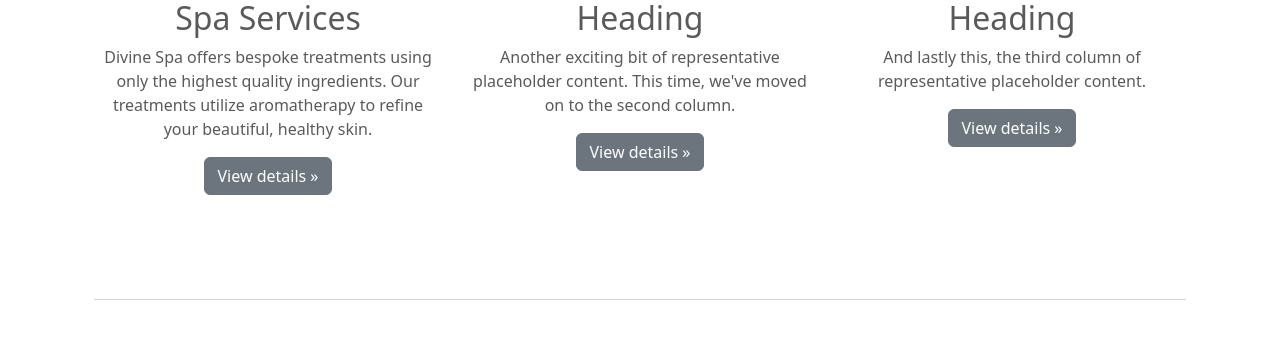
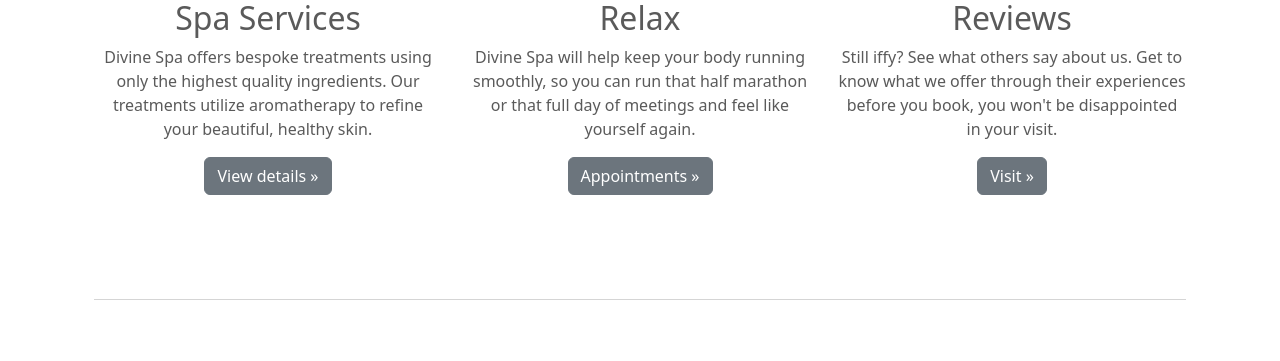
Before and after one commit to Candyce10/Devine-Spa, a Django app: page / in a window 1280 px wide. Shown: the part 1098-1459 px from the top of the page. Run offline with Django 4.2, Linux system fonts and the light colour scheme.

Commit message:
finished home page formatting

```diff
--- a/main_app/templates/base.html
+++ b/main_app/templates/base.html
@@ -25,11 +25,7 @@
     <nav class="navbar bg-light fixed-top">
         <div class="container-fluid">
 
-              <ul class="nav nav-pills">
-                <li class="nav-item">
-                  <a class="nav-link active" aria-current="page" href="#">Book Today</a>
-                </li>
-                </ul>
+
 
           <a class="navbar-brand " href="/">Divine Spa</a>
 
--- a/main_app/templates/home.html
+++ b/main_app/templates/home.html
@@ -30,7 +30,7 @@
         <div class="carousel-caption">
           <h1>Feel Like Your Best Self Again</h1>
           <p class="carousel-p">Divine Spa offers bespoke treatments using only the highest quality ingredients. Our treatments utilize aromatherapy to refine your beautiful, healthy skin.</p>
-          <p class="carousel-btn"><a class="btn btn-lg btn-secondary" href="/services">Services</a></p>
+          <p class="carousel-btn"><a class="btn btn-lg btn-secondary" href="/services">Our Services</a></p>
         </div>
       </div>
     </div>
@@ -40,8 +40,8 @@
 
         <div class="carousel-caption text-end">
           <h1>Prepare to Relax</h1>
-          <p class="carousel-p">Some representative placeholder content for the third slide of this carousel.</p>
-          <p class="carousel-btn"><a class="btn btn-lg btn-secondary" href="#">Browse gallery</a></p>
+          <p class="carousel-p">Treat yourself to something amazing.</p>
+          <p class="carousel-btn"><a class="btn btn-lg btn-secondary" href="/services">Browse gallery</a></p>
         </div>
       </div>
     </div>
@@ -62,25 +62,25 @@
   <!-- Three columns of text below the carousel -->
   <div class="row">
     <div class="col-lg-4">
-      <svg class="bd-placeholder-img rounded-circle" width="140" height="140" xmlns="http://www.w3.org/2000/svg" role="img" aria-label="Placeholder: 140x140" preserveAspectRatio="xMidYMid slice" focusable="false"><title>Placeholder</title><rect width="100%" height="100%" fill="#777"/><text x="50%" y="50%" fill="#777" dy=".3em">140x140</text></svg>
+      <img src="https://images.unsplash.com/photo-1544161515-4ab6ce6db874?ixlib=rb-1.2.1&ixid=MnwxMjA3fDB8MHxzZWFyY2h8MXx8c3BhfGVufDB8fDB8fA%3D%3D&w=1000&q=80" class="bd-placeholder-img rounded-circle" width="140" height="140" xmlns="http://www.w3.org/2000/svg" role="img" aria-label="Placeholder: 140x140" preserveAspectRatio="xMidYMid slice" focusable="false"><title>Placeholder</title><rect width="100%" height="100%" fill="#777"/></svg>
 
       <h2 class="fw-normal">Spa Services</h2>
       <p>Divine Spa offers bespoke treatments using only the highest quality ingredients. Our treatments utilize aromatherapy to refine your beautiful, healthy skin.</p>
-      <p><a class="btn btn-secondary" href="#">View details &raquo;</a></p>
+      <p><a class="btn btn-secondary" href="/services">View details &raquo;</a></p>
     </div><!-- /.col-lg-4 -->
     <div class="col-lg-4">
-      <svg class="bd-placeholder-img rounded-circle" width="140" height="140" xmlns="http://www.w3.org/2000/svg" role="img" aria-label="Placeholder: 140x140" preserveAspectRatio="xMidYMid slice" focusable="false"><title>Placeholder</title><rect width="100%" height="100%" fill="#777"/><text x="50%" y="50%" fill="#777" dy=".3em">140x140</text></svg>
+      <img src="https://allnaturaldayspa.net/wp-content/uploads/2018/04/woman-enjoying-spa-treatment-with-honey_b7yt69.jpg" class="bd-placeholder-img rounded-circle" width="140" height="140" xmlns="http://www.w3.org/2000/svg" role="img" aria-label="Placeholder: 140x140" preserveAspectRatio="xMidYMid slice" focusable="false"><title>Placeholder</title><rect width="100%" height="100%" fill="#777"/></svg>
 
-      <h2 class="fw-normal">Heading</h2>
-      <p>Another exciting bit of representative placeholder content. This time, we've moved on to the second column.</p>
-      <p><a class="btn btn-secondary" href="#">View details &raquo;</a></p>
+      <h2 class="fw-normal">Relax</h2>
+      <p> Divine Spa will help keep your body running smoothly, so you can run that half marathon or that full day of meetings and feel like yourself again.</p>
+      <p><a class="btn btn-secondary" href="#">Appointments &raquo;</a></p>
     </div><!-- /.col-lg-4 -->
     <div class="col-lg-4">
-      <svg class="bd-placeholder-img rounded-circle" width="140" height="140" xmlns="http://www.w3.org/2000/svg" role="img" aria-label="Placeholder: 140x140" preserveAspectRatio="xMidYMid slice" focusable="false"><title>Placeholder</title><rect width="100%" height="100%" fill="#777"/><text x="50%" y="50%" fill="#777" dy=".3em">140x140</text></svg>
+      <img src ="https://media.istockphoto.com/photos/still-life-closeup-of-a-tranquil-spa-arrangement-picture-id1325095289?b=1&k=20&m=1325095289&s=170667a&w=0&h=WN2MnFRkjm-Sb3Pqu6jeQj8wR2sNu3qCGi6TFptwOPA=" class="bd-placeholder-img rounded-circle" width="140" height="140" xmlns="http://www.w3.org/2000/svg" role="img" aria-label="Placeholder: 140x140" preserveAspectRatio="xMidYMid slice" focusable="false"><title>Placeholder</title><rect width="100%" height="100%" fill="#777"/></svg>
 
-      <h2 class="fw-normal">Heading</h2>
-      <p>And lastly this, the third column of representative placeholder content.</p>
-      <p><a class="btn btn-secondary" href="#">View details &raquo;</a></p>
+      <h2 class="fw-normal">Reviews</h2>
+      <p>Still iffy? See what others say about us. Get to know what we offer through their experiences before you book, you won't be disappointed in your visit. </p>
+      <p><a class="btn btn-secondary" href="/reviews">Visit &raquo;</a></p>
     </div><!-- /.col-lg-4 -->
   </div><!-- /.row -->
 
```
